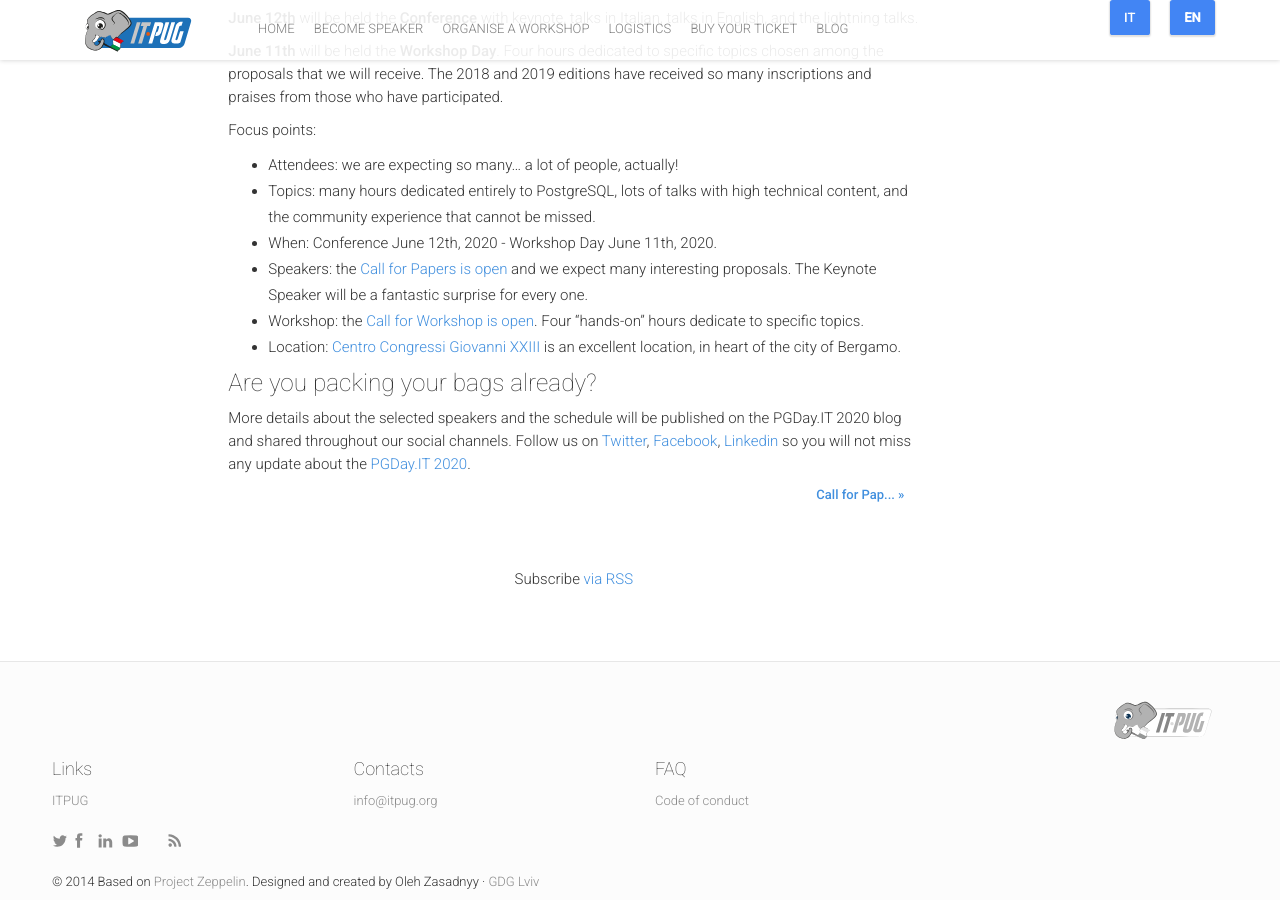
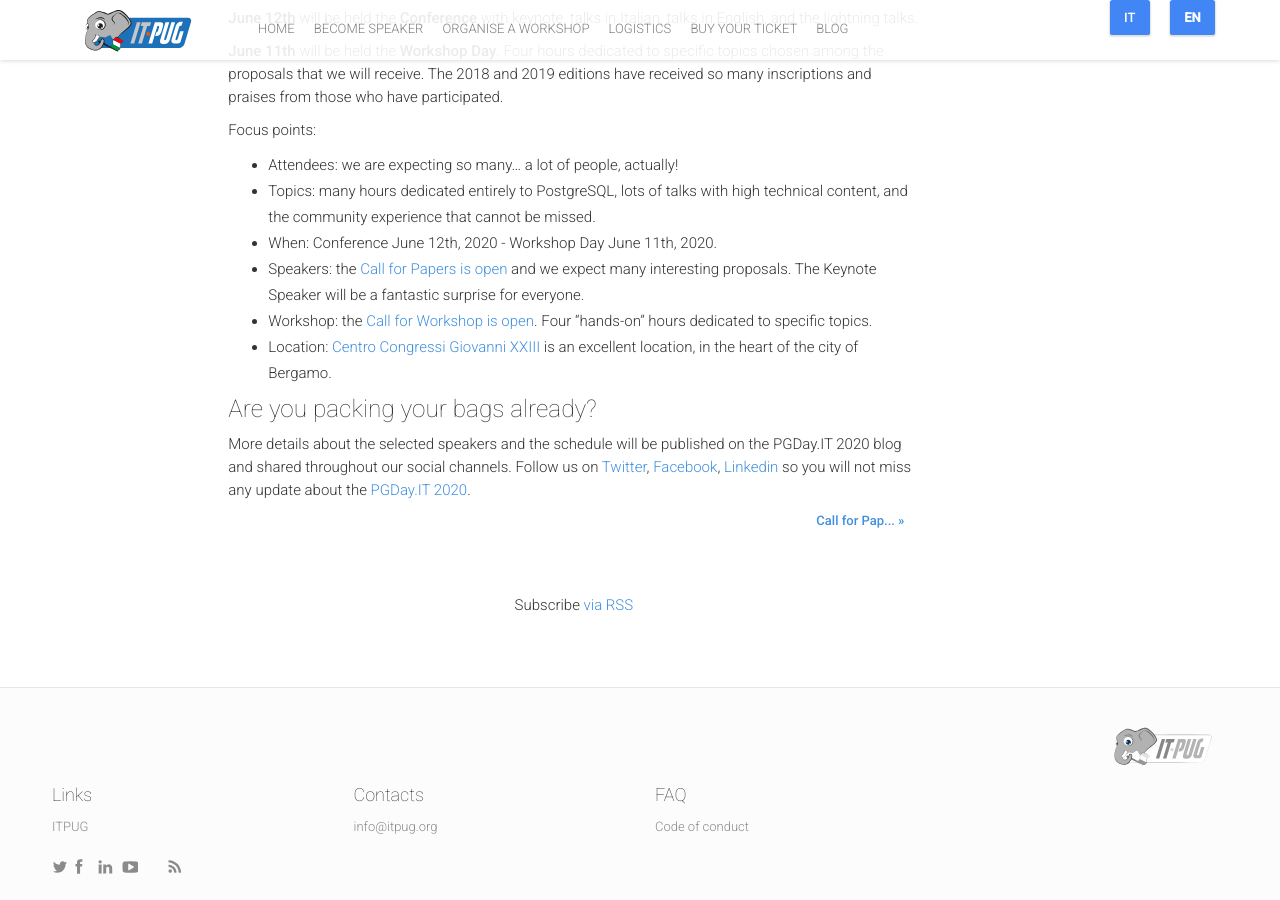
Before and after one commit to ITPUG/2020.pgday.it, a Jekyll site: the page built from _posts/2019-11-16-back.en.markdown, in a window 1280 px wide and 900 px high, scrolled down 842 px. Built offline with Jekyll 4.4.1, drawn with Linux system fonts in a browser that asks for light colours; nearby versions of some CDN libraries; comment, search, counter and statistics services are not loaded.

Commit message:
Minor typos
Signed-off-by: Florin Irion <florin.irion@2ndquadrant.com>

```diff
--- a/_posts/2019-11-16-back.en.markdown
+++ b/_posts/2019-11-16-back.en.markdown
@@ -31,9 +31,9 @@
 * Attendees: we are expecting so many… a lot of people, actually!
 * Topics: many hours dedicated entirely to PostgreSQL, lots of talks with high technical content, and the community experience that cannot be missed.
 * When: Conference June 12th, 2020 - Workshop Day June 11th, 2020.
-* Speakers: the [Call for Papers is open](https://docs.google.com/forms/d/e/1FAIpQLSfruHdXMvxIuEuH0glSf1S-vUGEQt68v9Y-xBp0nxXnvEXPjA/viewform) and we expect many interesting proposals. The Keynote Speaker will be a fantastic surprise for every one.
-* Workshop: the [Call for Workshop is open](https://docs.google.com/forms/d/e/1FAIpQLScMatdoox9cu_Ir3a9LWlDau46zIO53FlM5rNM-O7UOmiBuNg/viewform). Four “hands-on” hours dedicate to specific topics.
-* Location: [Centro Congressi Giovanni XXIII](https://www.centrocongressibergamo.com/) is an excellent location, in heart of the city of Bergamo.
+* Speakers: the [Call for Papers is open](https://docs.google.com/forms/d/e/1FAIpQLSfruHdXMvxIuEuH0glSf1S-vUGEQt68v9Y-xBp0nxXnvEXPjA/viewform) and we expect many interesting proposals. The Keynote Speaker will be a fantastic surprise for everyone.
+* Workshop: the [Call for Workshop is open](https://docs.google.com/forms/d/e/1FAIpQLScMatdoox9cu_Ir3a9LWlDau46zIO53FlM5rNM-O7UOmiBuNg/viewform). Four “hands-on” hours dedicated to specific topics.
+* Location: [Centro Congressi Giovanni XXIII](https://www.centrocongressibergamo.com/) is an excellent location, in  the heart of the city of Bergamo.
 
 <h6>Are you packing your bags already?</h6>
 
```
